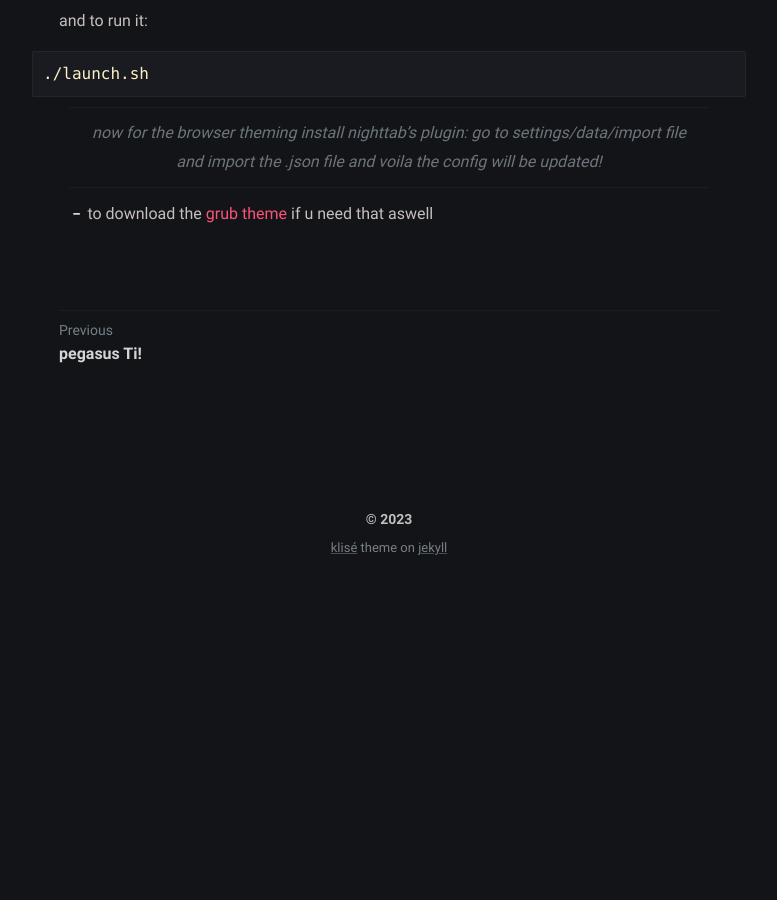
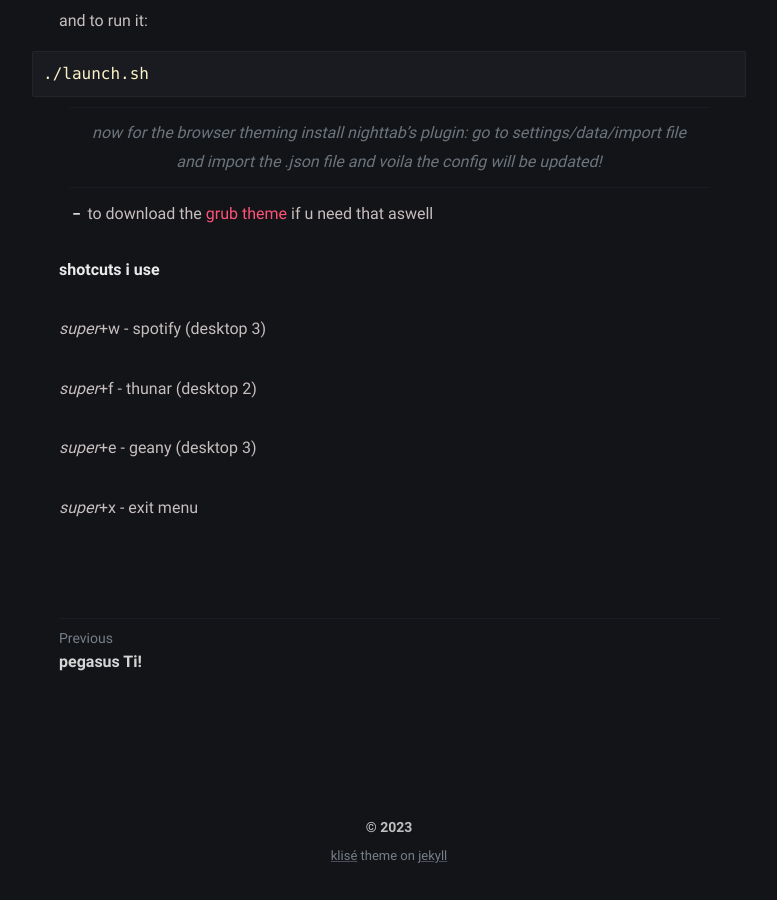
Before and after one commit to laggy-tux/laggy-tux.github.io, a Jekyll site: the page built from _posts/catpuccinify-post/2023-05-08-openbox-cap.md, in a window 1280 px wide and 900 px high, scrolled down 2421 px. Shown: the whole window, without its empty margins (251-1028 px from the left). Built offline with Jekyll 4.4.1, drawn with Linux system fonts in a browser that asks for light colours; before the commit the page ends 3013 px from its top, so only the background shows below that.

Commit message:
Update 2023-05-08-openbox-cap.md

```diff
--- a/_posts/catpuccinify-post/2023-05-08-openbox-cap.md
+++ b/_posts/catpuccinify-post/2023-05-08-openbox-cap.md
@@ -66,3 +66,13 @@ and to run it:
 > now for the browser theming install nighttab's plugin: go to settings/data/import file and import the .json file and voila the config will be updated!
 
 - to download the [grub theme](https://github.com/catppuccin/grub) if u need that aswell
+
+**shotcuts i use**
+
+*super*+w - spotify (desktop 3)
+
+*super*+f - thunar  (desktop 2)
+
+*super*+e - geany   (desktop 3)
+
+*super*+x - exit menu
```
